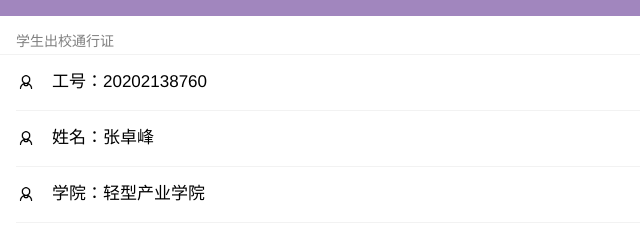
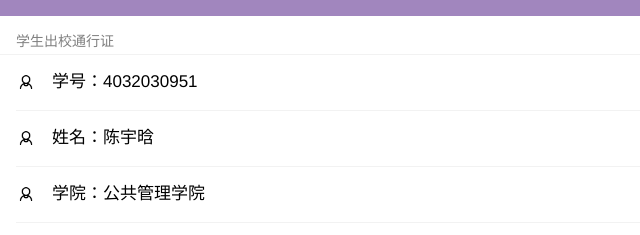
Before and after one commit to Pass302302/zzf, a plain HTML site: page index.html in a window 1280 px wide. Shown: the part 192-427 px from the top of the page, 0-640 px from the left. Drawn offline with Linux system fonts and the light colour scheme.

Commit message:
Update index.html

```diff
--- a/index.html
+++ b/index.html
@@ -21,19 +21,19 @@
 		<div class="weui-cell  weui-cell_example">
 			<div class="weui-cell__hd"><img src="images/person.png" alt="" style="width: 20px; margin-right: 16px; display: block;"></div>
 			<div class="weui-cell__bd">
-				<p>工号：20202138760</p>
+				<p>学号：4032030951 </p>
 			</div>
 		</div>
 		<div class="weui-cell  weui-cell_example">
 			<div class="weui-cell__hd"><img src="images/person.png" alt="" style="width: 20px; margin-right: 16px; display: block;"></div>
 			<div class="weui-cell__bd">
-				<p>姓名：张卓峰</p>
+				<p>姓名：陈宇晗 </p>
 			</div>
 		</div>
 		<div class="weui-cell  weui-cell_example">
 			<div class="weui-cell__hd"><img src="images/person.png" alt="" style="width: 20px; margin-right: 16px; display: block;"></div>
 			<div class="weui-cell__bd">
-				<p>学院：轻型产业学院</p>
+				<p>学院：公共管理学院</p>
 			</div>
 		</div>
 		<div class="weui-cell  weui-cell_example">
```
